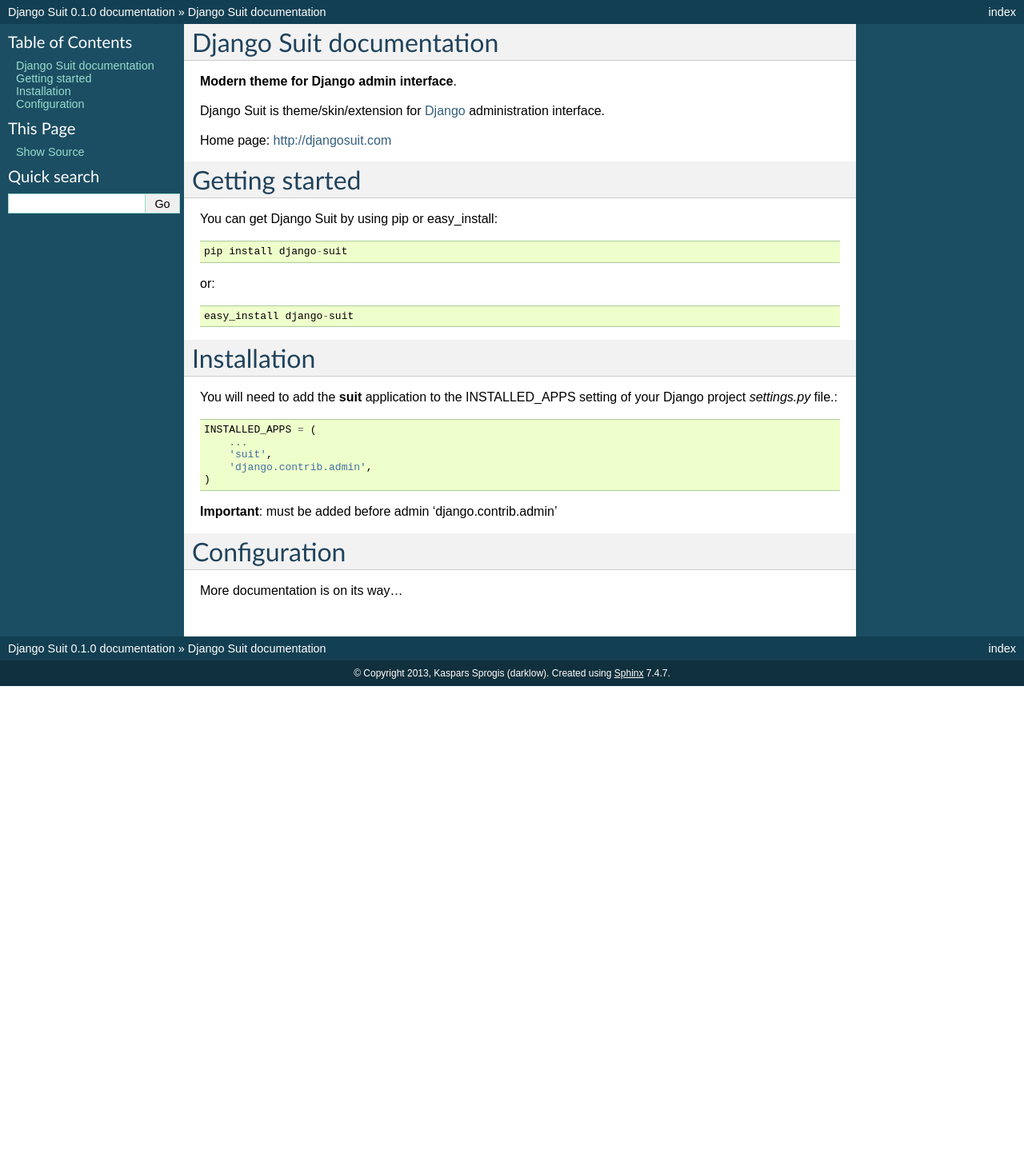
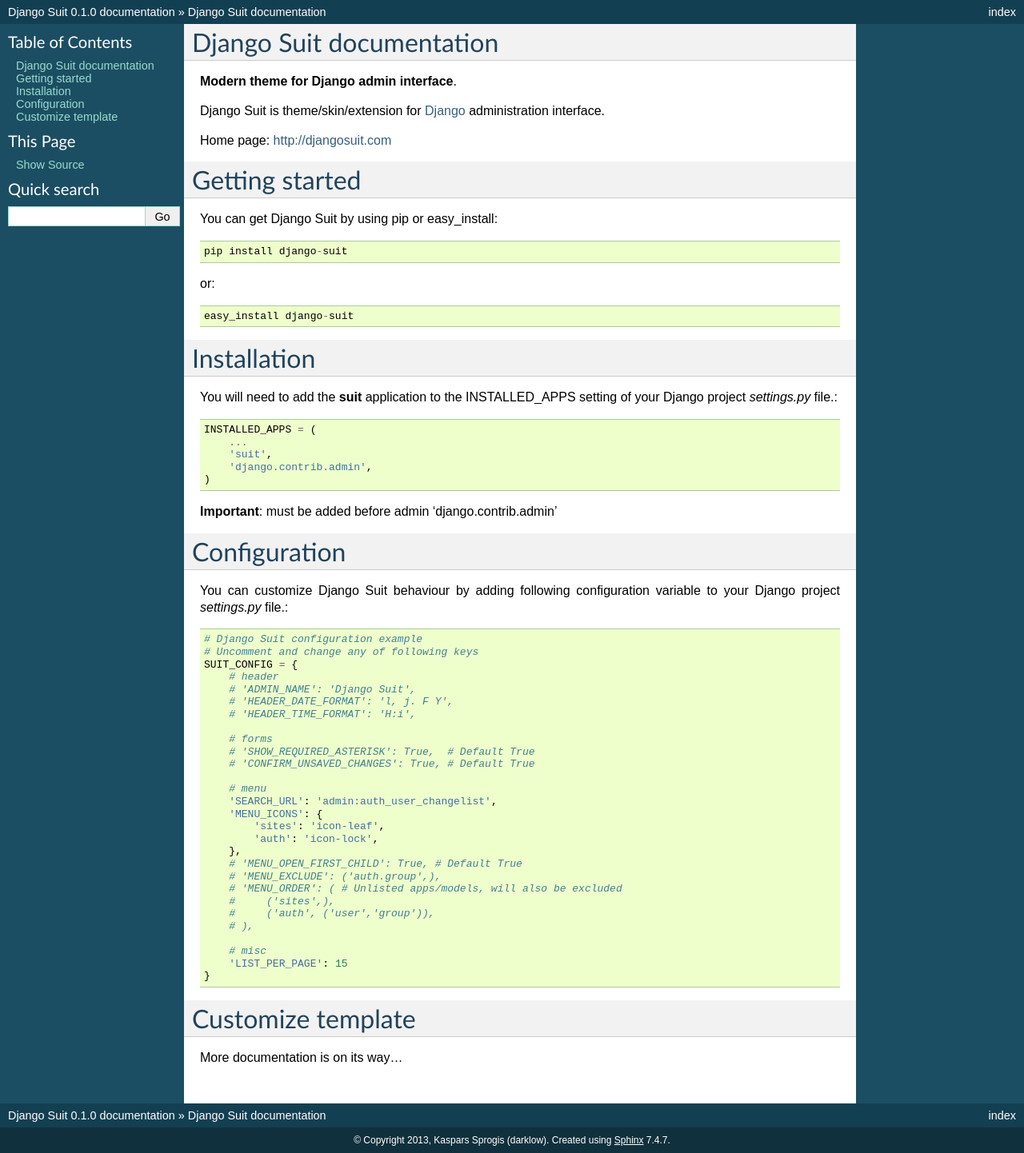
Before and after one commit to darklow/django-suit, a Sphinx documentation site: the page built from docs/index.rst, in a window 1280 px wide. Shown: the whole page at 80% size. Built offline with Sphinx 7.4.7, drawn with Linux system fonts in a browser that asks for light colours; before the commit the page ends 900 px from its top, so only the background shows below that.

Commit message:
Docs: Added configuration example

```diff
--- a/docs/index.rst
+++ b/docs/index.rst
@@ -37,4 +37,40 @@
 Configuration
 =============
 
+You can customize Django Suit behaviour by adding following configuration
+variable to your Django project *settings.py* file.::
+
+  # Django Suit configuration example
+  # Uncomment and change any of following keys
+  SUIT_CONFIG = {
+      # header
+      # 'ADMIN_NAME': 'Django Suit',
+      # 'HEADER_DATE_FORMAT': 'l, j. F Y',
+      # 'HEADER_TIME_FORMAT': 'H:i',
+
+      # forms
+      # 'SHOW_REQUIRED_ASTERISK': True,  # Default True
+      # 'CONFIRM_UNSAVED_CHANGES': True, # Default True
+
+      # menu
+      'SEARCH_URL': 'admin:auth_user_changelist',
+      'MENU_ICONS': {
+          'sites': 'icon-leaf',
+          'auth': 'icon-lock',
+      },
+      # 'MENU_OPEN_FIRST_CHILD': True, # Default True
+      # 'MENU_EXCLUDE': ('auth.group',),
+      # 'MENU_ORDER': ( # Unlisted apps/models, will also be excluded
+      #     ('sites',),
+      #     ('auth', ('user','group')),
+      # ),
+
+      # misc
+      'LIST_PER_PAGE': 15
+  }
+
+
+Customize template
+==================
+
 More documentation is on its way...
```
